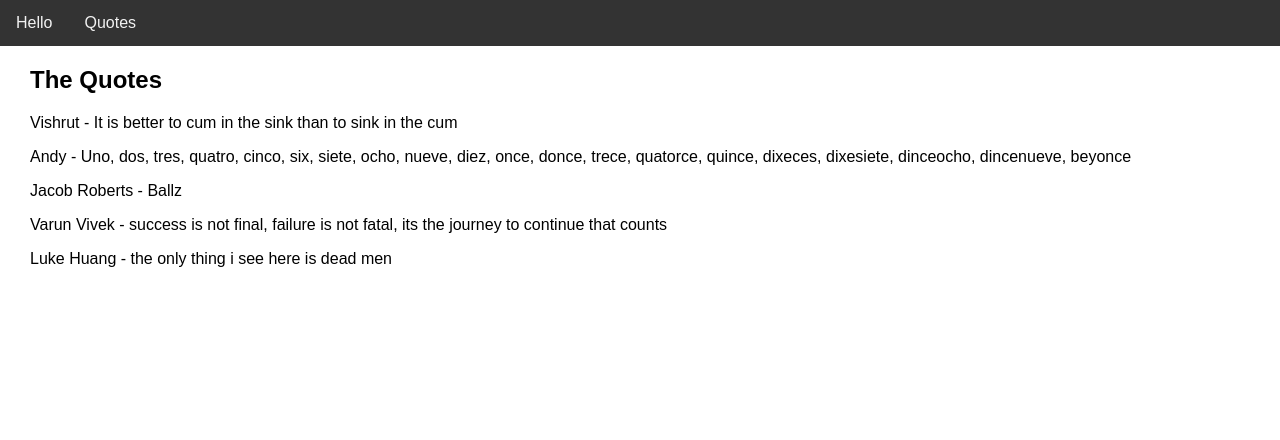
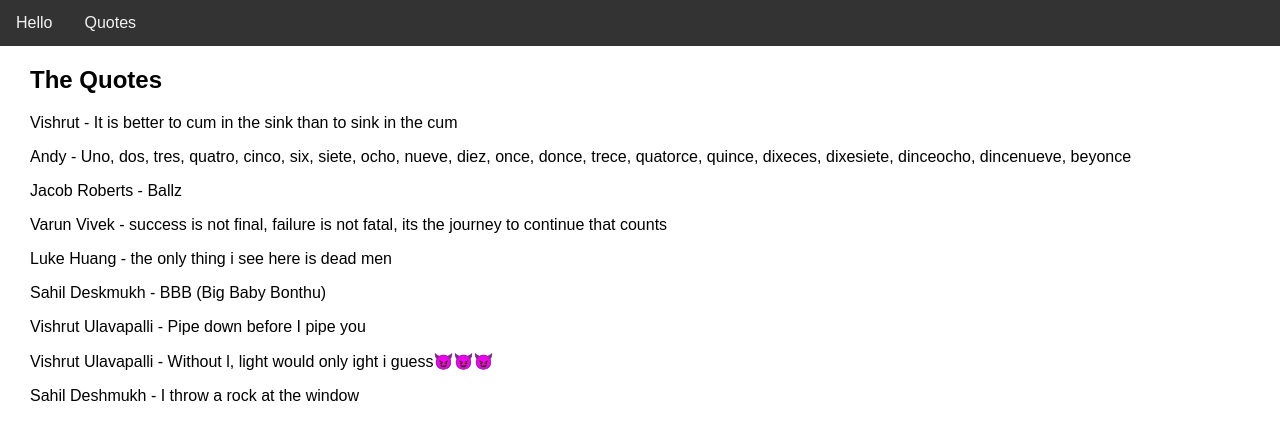
Before and after one commit to shasankbonthu/randomfhs27, a plain HTML site: page quotes.html in a window 1280 px wide. Drawn offline with Linux system fonts and the light colour scheme.

Commit message:
Update quotes.html

```diff
--- a/quotes.html
+++ b/quotes.html
@@ -17,5 +17,9 @@
 <p class="margin">Jacob Roberts - Ballz</p>
 <p class="margin">Varun Vivek - success is not final, failure is not fatal, its the journey to continue that counts</p>
 <p class="margin">Luke Huang - the only thing i see here is dead men</p>
+<p class="margin">Sahil Deskmukh - BBB (Big Baby Bonthu)</p>
+<p class="margin">Vishrut Ulavapalli - Pipe down before I pipe you</p>
+<p class="margin">Vishrut Ulavapalli - Without l, light would only ight i guess😈😈😈</p>
+<p class="margin">Sahil Deshmukh - I throw a rock at the window</p>
 </body>
 </html>
```
